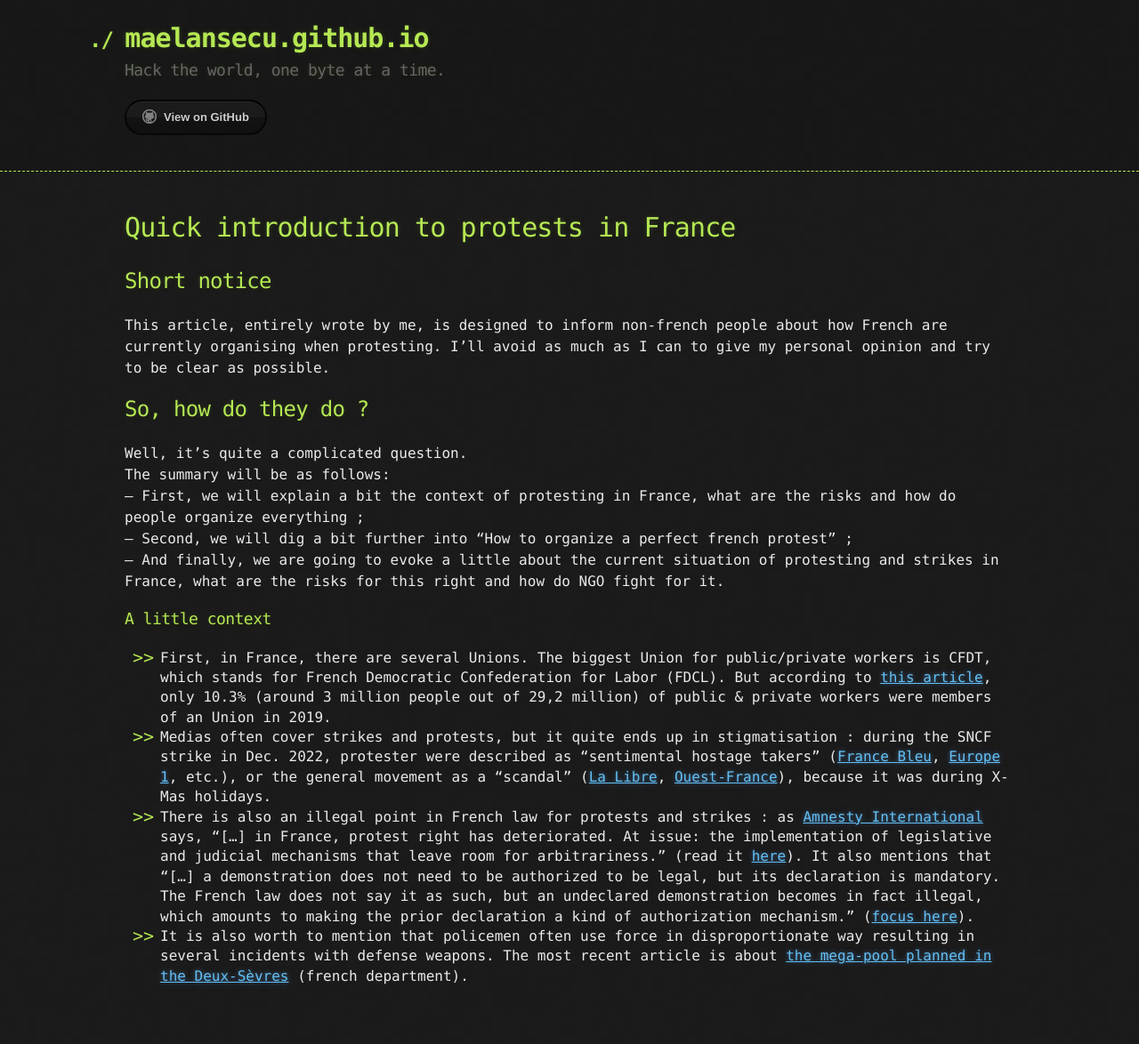
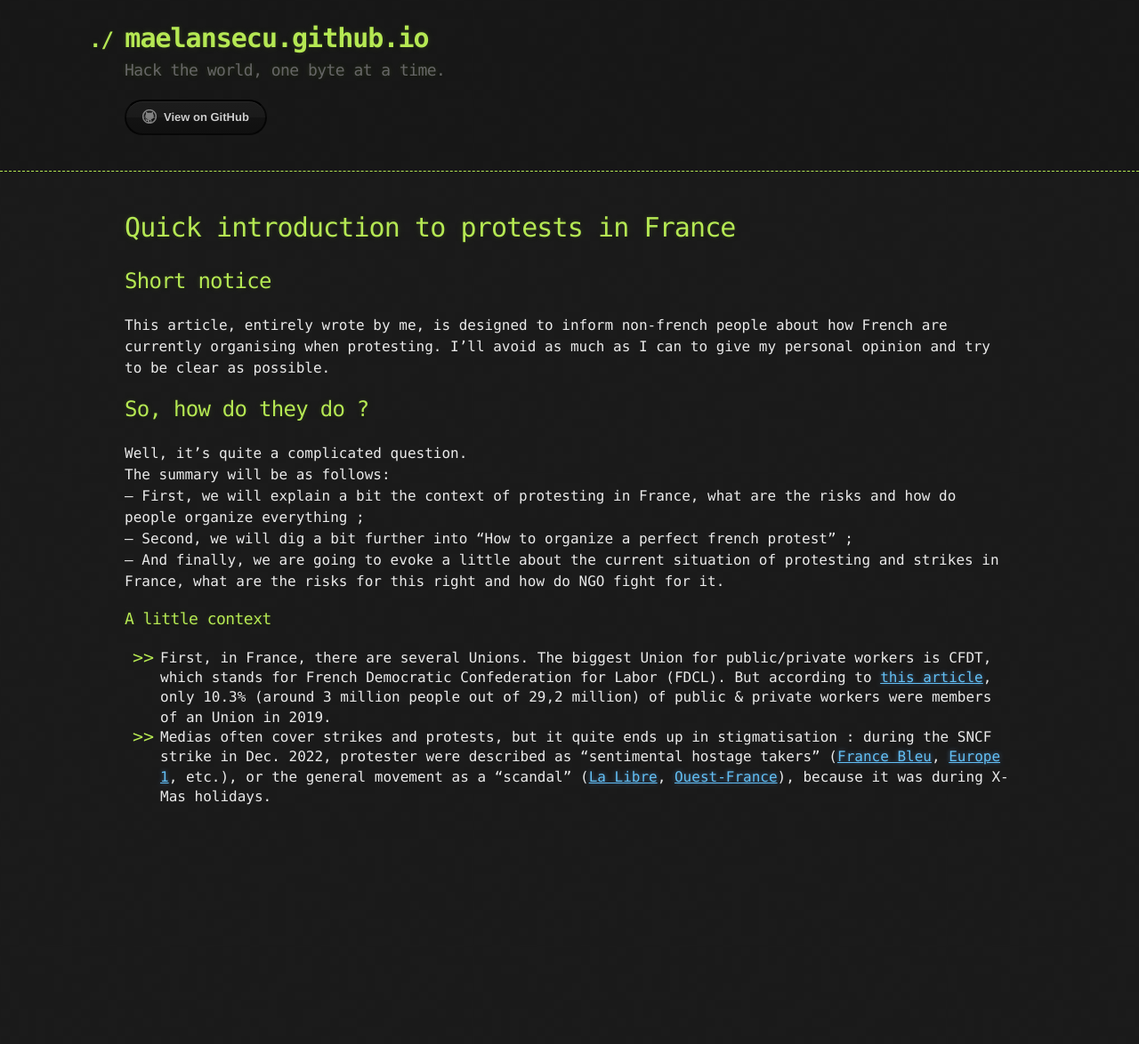
Before and after one commit to maelansecu/maelansecu.github.io, a Jekyll site: the page built from articles/how_do_french_protesters.md, in a window 1280 px wide. Shown: the whole page at 89% size. Built offline with Jekyll 4.4.1, drawn with Linux system fonts in a browser that asks for light colours; our own code applies the rules of GitHub Pages for plain Markdown files; after the commit the page ends 992 px from its top, so only the background shows below that.

Commit message:
modifié :         articles/how_do_french_protesters.md

```diff
--- a/articles/how_do_french_protesters.md
+++ b/articles/how_do_french_protesters.md
@@ -21,7 +21,9 @@ The summary will be as follows:<br>
 
 - First, in France, there are several Unions. The biggest Union for public/private workers is CFDT, which stands for French Democratic Confederation for Labor (FDCL). But according to [this article](https://dares.travail-emploi.gouv.fr/donnees/la-syndicalisation), only 10.3% (around 3 million people out of 29,2 million) of public & private workers were members of an Union in 2019. <br>
 - Medias often cover strikes and protests, but it quite ends up in stigmatisation : during the SNCF strike in Dec. 2022, protester were described as "sentimental hostage takers" ([France Bleu](https://www.francebleu.fr/infos/societe/c-est-une-prise-d-otage-la-greve-a-la-sncf-pour-le-week-end-de-noel-contrarient-les-mayennais-3921103), [Europe 1](https://www.europe1.fr/economie/edito-la-greve-a-la-sncf-une-prise-dotage-sociale-3926635), etc.), or the general movement as a "scandal" ([La Libre](https://www.lalibre.be/economie/entreprises-startup/2022/12/21/une-prise-dotage-un-scandale-vive-polemique-en-france-suite-a-lannulation-de-centaines-de-trains-sncf-lors-des-fetes-de-noel-UAEJVR24HZCG7OFKAWREW3EPVI/), [Ouest-France](https://www.ouest-france.fr/pays-de-la-loire/nantes-44000/greve-a-la-sncf-christelle-morancais-fustige-l-esprit-egoiste-de-ces-inconscients-4782f01c-8203-11ed-95d2-87cbdb857717)), because it was during X-Mas holidays.<br>
-- There is also an illegal point in French law for protests and strikes : as [Amnesty International](https://www.amnesty.org/fr/) says, "[...] in France, protest right has deteriorated. At issue: the implementation of legislative and judicial mechanisms that leave room for arbitrariness." (read it [here](https://www.amnesty.fr/dossiers/droit-de-manifester-en-france)). It also mentions that "[...] a demonstration does not need to be authorized to be legal, but its declaration is mandatory. The French law does not say it as such, but an undeclared demonstration becomes in fact illegal, which amounts to making the prior declaration a kind of authorization mechanism." ([focus here](https://www.amnesty.fr/focus/tout-savoir-sur-le-droit-de-manifester-en-france)).<br>
-- It is also worth to mention that policemen often use force in disproportionate way resulting in several incidents with defense weapons. The most recent article is about [the mega-pool planned in the Deux-Sèvres](https://www.lexpress.fr/sciences-sante/sante/forte-hausse-des-blessures-aux-yeux-par-lbd-depuis-les-gilets-jaunes_2105492.html) (french department).<br>
+
 <br>
 <br>
+
+<!--- There is also an illegal point in French law for protests and strikes : as [Amnesty International](https://www.amnesty.org/fr/) says, "[...] in France, protest right has deteriorated. At issue: the implementation of legislative and judicial mechanisms that leave room for arbitrariness." (read it [here](https://www.amnesty.fr/dossiers/droit-de-manifester-en-france)). It also mentions that "[...] a demonstration does not need to be authorized to be legal, but its declaration is mandatory. The French law does not say it as such, but an undeclared demonstration becomes in fact illegal, which amounts to making the prior declaration a kind of authorization mechanism." ([focus here](https://www.amnesty.fr/focus/tout-savoir-sur-le-droit-de-manifester-en-france)).<br>
+- It is also worth to mention that policemen often use force in disproportionate way resulting in several incidents with defense weapons. The most recent article is about [the mega-pool planned in the Deux-Sèvres](https://www.lexpress.fr/sciences-sante/sante/forte-hausse-des-blessures-aux-yeux-par-lbd-depuis-les-gilets-jaunes_2105492.html) (french department).<br>-->
```
